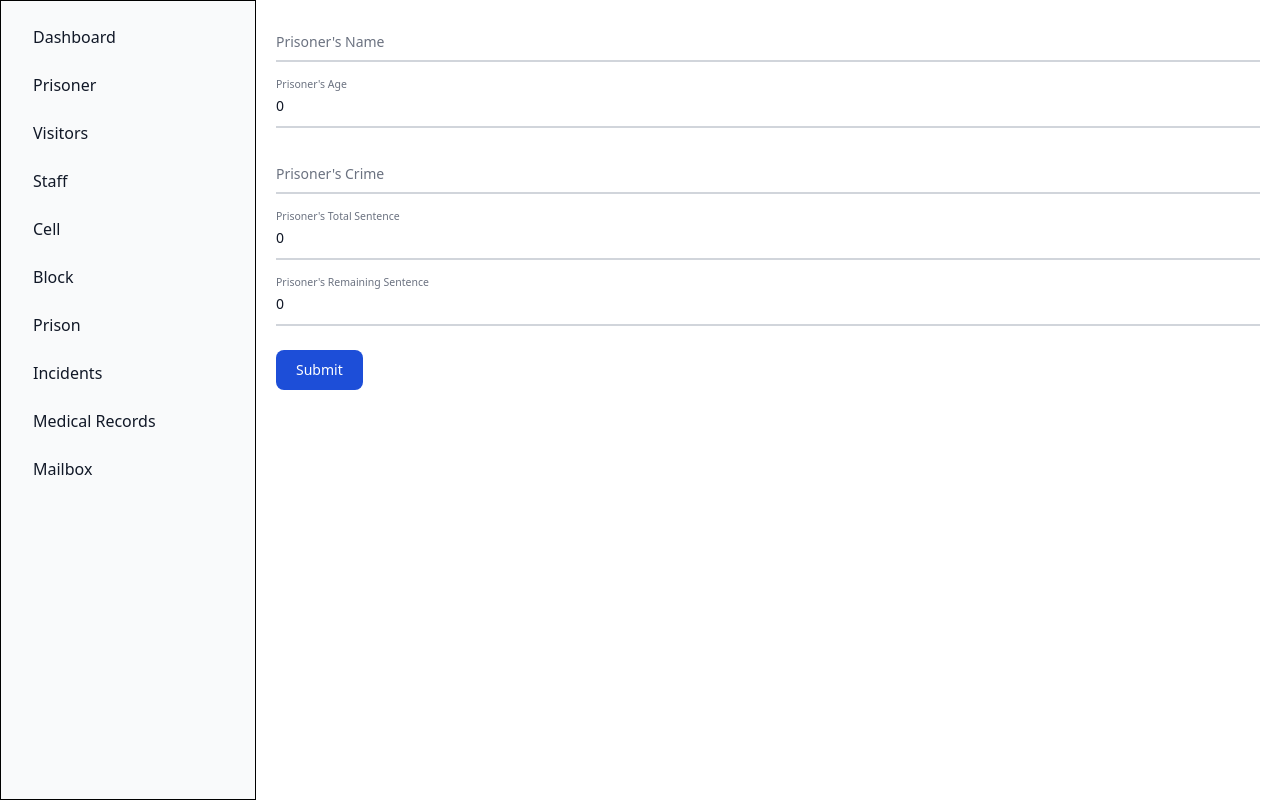
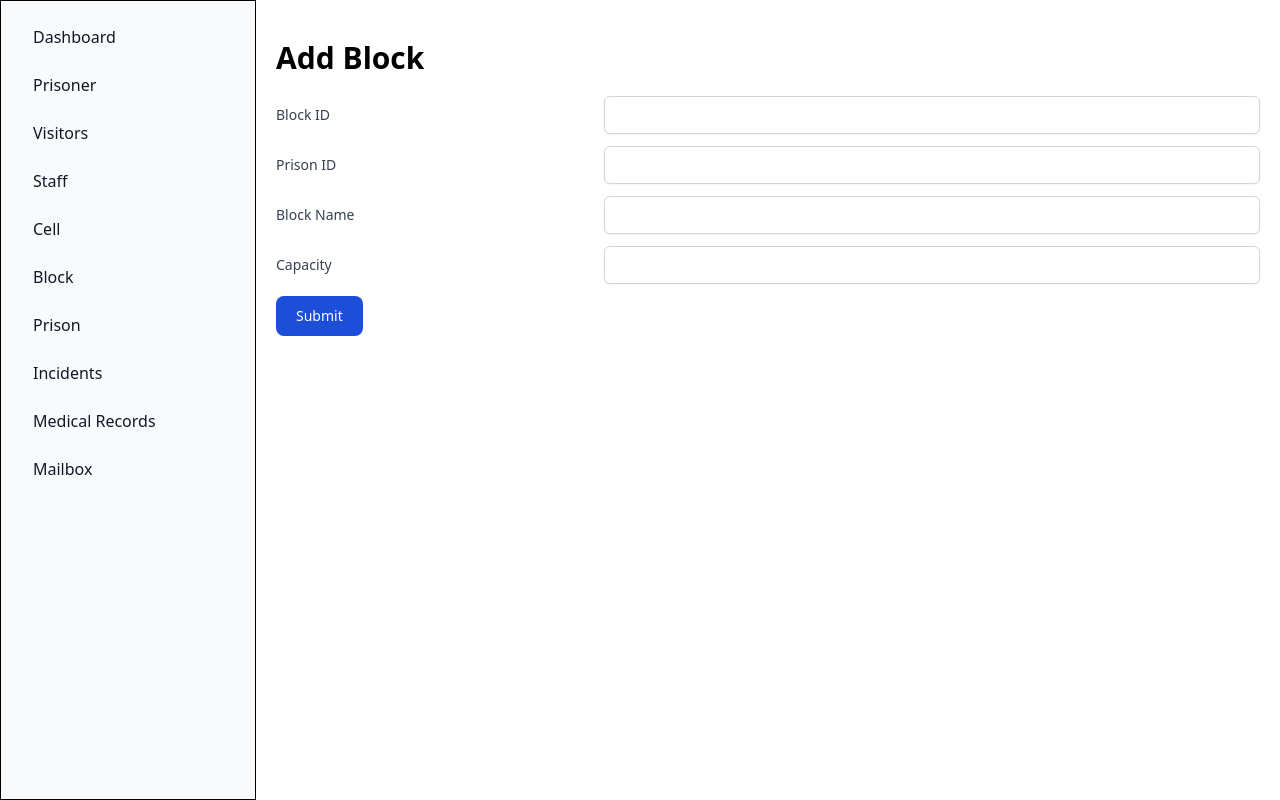
Before and after one commit to adarshkunwar/prison-management, a React (Vite) app: page /new-block in a window 1280 px wide. Built offline with nearby package versions, Linux system fonts and the light colour scheme.

Commit message:
form basic UI done

```diff
--- a/package.json
+++ b/package.json
@@ -10,6 +10,7 @@
     "preview": "vite preview"
   },
   "dependencies": {
+    "@types/yup": "^0.32.0",
     "formik": "^2.4.2",
     "react": "^18.2.0",
     "react-dom": "^18.2.0",
--- a/src/Pages/Block/AddBlock/index.tsx
+++ b/src/Pages/Block/AddBlock/index.tsx
@@ -1,10 +1,56 @@
-import Forms from "../../../components/UI/Form/Forms";
-import Page from "../../../container/Page";
+import Forms from '../../../components/UI/Form/Forms';
+import Page from '../../../container/Page';
+
+import * as Yup from 'yup';
+import FormHead from '../../../components/UI/FormHead';
+
+const fields = [
+	{
+		name: 'blockID',
+		label: 'Block ID',
+		type: 'number',
+	},
+	{
+		name: 'prisonID',
+		label: 'Prison ID',
+		type: 'number',
+	},
+	{
+		name: 'blockName',
+		label: 'Block Name',
+		type: 'text',
+	},
+	{
+		name: 'capacity',
+		label: 'Capacity',
+		type: 'number',
+	},
+];
+
+const initialValues = {
+	blockID: '',
+	prisonID: '',
+	blockName: '',
+	capacity: '',
+};
+
+const schema = Yup.object().shape({
+	blockID: Yup.number().required('Required'),
+	prisonID: Yup.number().required('Required'),
+	blockName: Yup.string().required('Required'),
+	capacity: Yup.number().required('Required'),
+});
+
 const NewPrisoners = () => {
 	return (
 		<Page>
 			<div>
-        <Forms />
+				<FormHead title="Add Block" />
+				<Forms
+					fields={fields}
+					initialValues={initialValues}
+					schema={schema}
+				/>
 			</div>
 		</Page>
 	);
--- a/src/Pages/Cell/AddCell/index.tsx
+++ b/src/Pages/Cell/AddCell/index.tsx
@@ -1,13 +1,58 @@
-import Forms from "../../../components/UI/Form/Forms";
-import Page from "../../../container/Page";
-const NewPrisoners = () => {
+import Forms from '../../../components/UI/Form/Forms';
+import Page from '../../../container/Page';
+import * as Yup from 'yup';
+import FormHead from '../../../components/UI/FormHead';
+
+const fields = [
+	{
+		name: 'cellId',
+		label: 'Cell ID',
+		type: 'number',
+	},
+	{
+		name: 'blockId',
+		label: 'Block ID',
+		type: 'number',
+	},
+	{
+		name: 'capacity',
+		label: 'Capacity',
+		type: 'number',
+	},
+	{
+		name: 'occupancy',
+		label: 'Occupancy',
+		type: 'number',
+	},
+];
+
+const initialValues = {
+	cellId: '',
+	blockId: '',
+	capacity: '',
+	occupancy: '',
+};
+
+const schema = Yup.object().shape({
+	cellId: Yup.number().required('Required'),
+	blockId: Yup.number().required('Required'),
+	capacity: Yup.number().required('Required'),
+	occupancy: Yup.number().required('Required'),
+});
+
+const index = () => {
 	return (
 		<Page>
 			<div>
-        <Forms />
+				<FormHead title="Add Cell" />
+				<Forms
+					fields={fields}
+					initialValues={initialValues}
+					schema={schema}
+				/>
 			</div>
 		</Page>
 	);
 };
 
-export default NewPrisoners;
+export default index;
--- a/src/Pages/Prison/AddPrison/index.tsx
+++ b/src/Pages/Prison/AddPrison/index.tsx
@@ -1,10 +1,55 @@
-import Forms from "../../../components/UI/Form/Forms";
-import Page from "../../../container/Page";
+import Forms from '../../../components/UI/Form/Forms';
+import Page from '../../../container/Page';
+import * as Yup from 'yup';
+import FormHead from '../../../components/UI/FormHead';
+
+const fields = [
+	{
+		name: 'cellID',
+		label: 'Cell ID',
+		type: 'number',
+	},
+	{
+		name: 'blockID',
+		label: 'Block ID',
+		type: 'number',
+	},
+	{
+		name: 'prisonID',
+		label: 'Prison ID',
+		type: 'number',
+	},
+	{
+		name: 'capacity',
+		label: 'Capacity',
+		type: 'number',
+	},
+];
+
+const initialValues = {
+	cellID: '',
+	blockID: '',
+	prisonID: '',
+	capacity: '',
+};
+
+const schema = Yup.object().shape({
+	cellID: Yup.number().required('Required'),
+	blockID: Yup.number().required('Required'),
+	prisonID: Yup.number().required('Required'),
+	capacity: Yup.number().required('Required'),
+});
+
 const NewPrisoners = () => {
 	return (
 		<Page>
 			<div className="">
-        <Forms />
+				<FormHead title="Add Prison" />
+				<Forms
+					fields={fields}
+					initialValues={initialValues}
+					schema={schema}
+				/>
 			</div>
 		</Page>
 	);
--- a/src/Pages/Prisoners/AddPrisoners/index.tsx
+++ b/src/Pages/Prisoners/AddPrisoners/index.tsx
@@ -1,10 +1,62 @@
-import Forms from "../../../components/UI/Form/Forms";
-import Page from "../../../container/Page";
+import Forms from '../../../components/UI/Form/Forms';
+import Page from '../../../container/Page';
+import * as Yup from 'yup';
+import FormHead from '../../../components/UI/FormHead';
+
+const fields = [
+	{
+		name: 'name',
+		label: 'Name',
+		type: 'text',
+	},
+	{
+		name: 'age',
+		label: 'Age',
+		type: 'number',
+	},
+	{
+		name: 'crime',
+		label: 'Crime',
+		type: 'text',
+	},
+	{
+		name: 'totalSentence',
+		label: 'Total Sentence',
+		type: 'number',
+	},
+	{
+		name: 'remainingSentence',
+		label: 'Remaining Sentence',
+		type: 'number',
+	},
+];
+
+const initialValues = {
+	name: '',
+	age: '',
+	crime: '',
+	totalSentence: '',
+	remainingSentence: '',
+};
+
+const schema = Yup.object().shape({
+	name: Yup.string().required('Required'),
+	age: Yup.number().required('Required'),
+	crime: Yup.string().required('Required'),
+	totalSentence: Yup.number().required('Required'),
+	remainingSentence: Yup.number().required('Required'),
+});
+
 const NewPrisoners = () => {
 	return (
 		<Page>
 			<div>
-        <Forms />
+				<FormHead title="Add Prisoners" />
+				<Forms
+					fields={fields}
+					initialValues={initialValues}
+					schema={schema}
+				/>
 			</div>
 		</Page>
 	);
--- a/src/Pages/Staff/AddStaff/index.tsx
+++ b/src/Pages/Staff/AddStaff/index.tsx
@@ -1,10 +1,62 @@
-import Forms from "../../../components/UI/Form/Forms";
-import Page from "../../../container/Page";
+import Forms from '../../../components/UI/Form/Forms';
+import Page from '../../../container/Page';
+import * as Yup from 'yup';
+import FormHead from '../../../components/UI/FormHead';
+
+const fields = [
+	{
+		name: 'staffID',
+		label: 'Staff ID',
+		type: 'number',
+	},
+	{
+		name: 'prisonID',
+		label: 'Prison ID',
+		type: 'number',
+	},
+	{
+		name: 'name',
+		label: 'Name',
+		type: 'text',
+	},
+	{
+		name: 'position',
+		label: 'Position',
+		type: 'text',
+	},
+	{
+		name: 'salary',
+		label: 'Salary',
+		type: 'number',
+	},
+];
+
+const initialValues = {
+	staffID: '',
+	prisonID: '',
+	name: '',
+	position: '',
+	salary: '',
+};
+
+const schema = Yup.object().shape({
+	staffID: Yup.number().required('Required'),
+	prisonID: Yup.number().required('Required'),
+	name: Yup.string().required('Required'),
+	position: Yup.string().required('Required'),
+	salary: Yup.number().required('Required'),
+});
+
 const NewPrisoners = () => {
 	return (
 		<Page>
 			<div>
-        <Forms />
+				<FormHead title="Add Saff" />
+				<Forms
+					fields={fields}
+					initialValues={initialValues}
+					schema={schema}
+				/>
 			</div>
 		</Page>
 	);
--- a/src/Pages/Visitors/AddVisitors/index.tsx
+++ b/src/Pages/Visitors/AddVisitors/index.tsx
@@ -1,10 +1,48 @@
-import Forms from "../../../components/UI/Form/Forms";
-import Page from "../../../container/Page";
+import Forms from '../../../components/UI/Form/Forms';
+import Page from '../../../container/Page';
+import * as Yup from 'yup';
+import FormHead from '../../../components/UI/FormHead';
+
+const fields = [
+	{
+		name: 'name',
+		label: 'Name',
+		type: 'text',
+	},
+	{
+		name: 'class',
+		label: 'Class',
+		type: 'number',
+	},
+	{
+		name: 'rollNo',
+		label: 'Roll No',
+		type: 'number',
+	},
+];
+
+const initialValues = {
+	name: '',
+	class: '',
+	rollNo: '',
+};
+
+const schema = Yup.object().shape({
+	name: Yup.string().required('Required'),
+	class: Yup.number().required('Required'),
+	rollNo: Yup.number().required('Required'),
+});
+
 const NewPrisoners = () => {
 	return (
 		<Page>
 			<div>
-        <Forms />
+				<FormHead title="Add Visitors" />
+				<Forms
+					fields={fields}
+					initialValues={initialValues}
+					schema={schema}
+				/>
 			</div>
 		</Page>
 	);
--- a/src/components/UI/Form/Forms.tsx
+++ b/src/components/UI/Form/Forms.tsx
@@ -1,51 +1,24 @@
-import { ErrorMessage, Field, Form, Formik } from "formik";
-import * as Yup from "yup";
+import { ErrorMessage, Field, Form, Formik } from 'formik';
 
-const fields = [
-  {
-    name: "pName",
-    type: "text",
-    label: "Prisoner's Name",
-  },
-  {
-    name: "pAge",
-    type: "number",
-    label: "Prisoner's Age",
-  },
-  {
-    name: "pCrime",
-    type: "text",
-    label: "Prisoner's Crime",
-  },
-  {
-    name: "pTotalSentence",
-    type: "number",
-    label: "Prisoner's Total Sentence",
-  },
-  {
-    name: "pRemainingSentence",
-    type: "number",
-    label: "Prisoner's Remaining Sentence",
-  },
-];
-
-const initialValues = {
-  pName: "",
-  pAge: 0,
-  pCrime: "",
-  pTotalSentence: 0,
-  pRemainingSentence: 0,
+type FieldOption = {
+	value: string;
+	label: string;
 };
 
-const schema = Yup.object().shape({
-  pName: Yup.string().required("Required"),
-  pAge: Yup.string().required("Required"),
-  pCrime: Yup.string().required("Required"),
-  pTotalSentence: Yup.string().required("Required"),
-  pRemainingSentence: Yup.string().required("Required"),
-});
+type FormField = {
+	name: string;
+	type: string;
+	label: string;
+	options?: FieldOption[];
+};
 
-const Forms = () => {
+type FormProps = {
+	initialValues: any;
+	schema: any;
+	fields: FormField[];
+};
+
+const Forms = ({ initialValues, schema, fields }: FormProps) => {
 	return (
 		<div className="relative">
 			<Formik
@@ -53,34 +26,85 @@ const Forms = () => {
 				validationSchema={schema}
 				onSubmit={(values) => console.log(values)}
 			>
-        <form>
+				<Form className="flex flex-col gap-3">
 					{fields.map((field, index) => (
-            <div key={index} className="relative z-0 w-full mb-6 group">
+						<div
+							className="grid grid-cols-12 items-center"
+							key={index}
+						>
+							<div className="col-span-4">
+								<label
+									htmlFor={field.name}
+									className="block text-sm font-medium text-gray-700"
+								>
+									{field.label}
+								</label>
+							</div>
+							<div className="col-span-8">
+								{field.type === 'text' && (
 									<Field
 										type={field.type}
 										name={field.name}
-                id={`floating_${field.name}`}
-                className="block py-2.5 px-0 w-full text-sm text-gray-900 bg-transparent border-0 border-b-2 border-gray-300 appearance-none dark:text-white dark:border-gray-600 dark:focus:border-blue-500 focus:outline-none focus:ring-0 focus:border-blue-600 peer"
-                placeholder=" "
-                required
+										id={field.name}
+										className="block w-full px-5 py-2 border border-gray-300 rounded-md shadow-sm focus:ring-blue-500 focus:border-blue-500 sm:text-sm"
 									/>
-              <label
-                htmlFor={`floating_${field.name}`}
-                className="peer-focus:font-medium absolute text-sm text-gray-500 dark:text-gray-400 duration-300 transform -translate-y-6 scale-75 top-3 -z-10 origin-[0] peer-focus:left-0 peer-focus:text-blue-600 peer-focus:dark:text-blue-500 peer-placeholder-shown:scale-100 peer-placeholder-shown:translate-y-0 peer-focus:scale-75 peer-focus:-translate-y-6"
+								)}
+
+								{field.type === 'number' && (
+									<Field
+										type={field.type}
+										name={field.name}
+										id={field.name}
+										className="block w-full px-5 py-2 border border-gray-300 rounded-md shadow-sm focus:ring-blue-500 focus:border-blue-500 sm:text-sm"
+									/>
+								)}
+
+								{field.type === 'date' && (
+									<Field
+										type={field.type}
+										name={field.name}
+										id={field.name}
+										className="block w-full px-5 py-2 border border-gray-300 rounded-md shadow-sm focus:ring-blue-500 focus:border-blue-500 sm:text-sm"
+									/>
+								)}
+
+								{field.type === 'select' && (
+									<Field
+										as={field.type}
+										name={field.name}
+										id={field.name}
+										defaultValue=""
+										className="block w-full px-5 py-2 border border-gray-300 rounded-md shadow-sm focus:ring-blue-500 focus:border-blue-500 sm:text-sm"
 									>
-                {field.label}
-              </label>
-              <ErrorMessage name={field.name} />
+										<option value="">--Select--</option>
+										{field.options?.map((option, index) => (
+											<option
+												key={index}
+												value={option.value}
+											>
+												{option.label}
+											</option>
+										))}
+									</Field>
+								)}
+								<ErrorMessage
+									name={field.name}
+									component="div"
+									className="text-red-500"
+								/>
+							</div>
 						</div>
 					))}
 
+					<div className="w-full flex justify-start">
 						<button
 							type="submit"
 							className="text-white bg-blue-700 hover:bg-blue-800 focus:ring-4 focus:outline-none focus:ring-blue-300 font-medium rounded-lg text-sm w-full sm:w-auto px-5 py-2.5 text-center dark:bg-blue-600 dark:hover:bg-blue-700 dark:focus:ring-blue-800"
 						>
 							Submit
 						</button>
-        </form>
+					</div>
+				</Form>
 			</Formik>
 		</div>
 	);
--- /dev/null
+++ b/src/components/UI/FormHead/index.tsx
@@ -0,0 +1,9 @@
+type Props = {
+	title: string;
+};
+
+const index = ({ title }: Props) => {
+	return <h1 className="text-3xl py-5 font-semibold">{title}</h1>;
+};
+
+export default index;
```
Also changed, not shown: 1 other file (tests, documents, lock files or other folders). Lines whose indentation alone changed are shown as unchanged.
